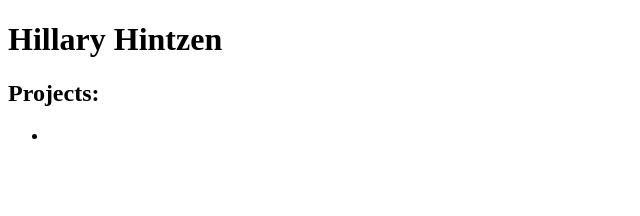
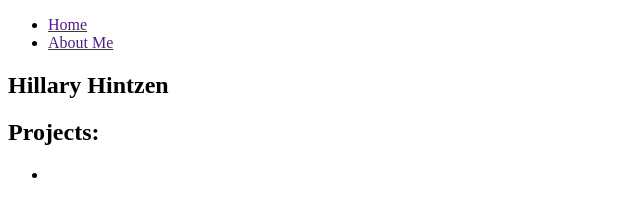
Before and after one commit to hhillaryy/hhillaryy.github.io, a plain HTML site: page index.html in a window 1280 px wide. Shown: the whole page, without its empty margins (0-640 px from the left). Drawn offline with nearby package versions, Linux system fonts and the light colour scheme.

Commit message:
create header content  and add container div to apply bootstrap

```diff
--- a/index.html
+++ b/index.html
@@ -9,10 +9,14 @@
   </head>
 
   <body>
+  <div class="container">
   <header>
+    <ul>
+      <li><a href="">Home</a></li>
+      <li><a href="">About Me</a></li>
+    </ul>
+    <h2>Hillary Hintzen</h2>
   </header>
-
-    <h1>Hillary Hintzen</h1>
 
     <h2>Projects:</h2>
       <ul>
@@ -21,6 +25,6 @@
 
 
 
-
+  </div>
   </body>
   </html>
```
